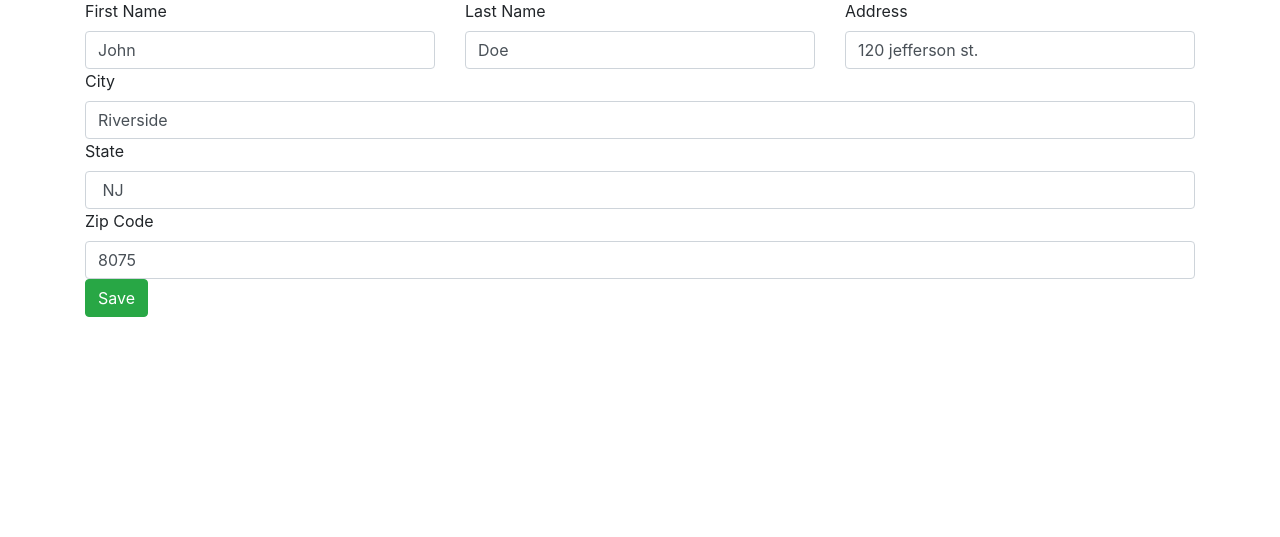
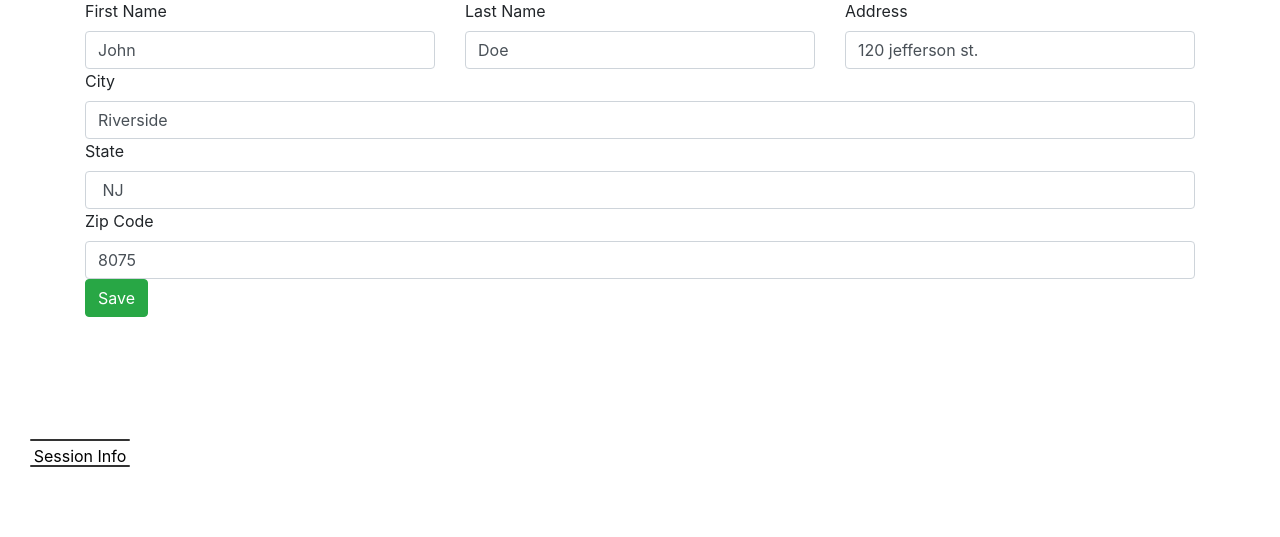
Before and after one commit to Parikshit-njit/Project4, a Flask app: page /edit/1 in a window 1280 px wide. Shown: the part 61-598 px from the top of the page. Run offline with Flask 2, Linux system fonts and the light colour scheme; the visitor is signed in with stand-in values (Sample User, id 1); data comes from the database, SQL or seed files in the repository; some libraries are stand-ins or nearby versions.

Commit message:
Fix: added link for viewing session info

```diff
--- a/flask_app/templates/layout.html
+++ b/flask_app/templates/layout.html
@@ -5,7 +5,84 @@
     <!-- Required meta tags -->
 
     <!-- Bootstrap CSS -->
+    <style>
+        div.backBtn {
+  width: 100px;
+  left: 30px;
+  top: 500px;
+  background-color: #f4f4f4;
+  transition: all 0.4s ease;
+  position: fixed;
+  cursor: pointer;
+}
 
+span.line {
+  bottom: auto;
+  right: auto;
+  top: auto;
+  left: auto;
+  background-color: #333;
+  border-radius: 10px;
+  width: 100%;
+  left: 0px;
+  height: 2px;
+  display: block;
+  position: absolute;
+  transition: width 0.2s ease 0.1s, left 0.2s ease, transform 0.2s ease 0.3s, background-color 0.2s ease;
+}
+
+span.tLine {
+  top: 0px;
+}
+
+span.mLine {
+  top: 13px;
+  opacity: 0;
+}
+
+span.bLine {
+  top: 26px;
+}
+
+.label {
+  position: absolute;
+  left: 0px;
+  top: 5px;
+  width: 100%;
+  text-align: center;
+  transition: all 0.4s ease;
+  font-size: 1em;
+}
+
+div.backBtn:hover span.label {
+  left: 25px
+}
+
+div.backBtn:hover span.line {
+  left: -10px;
+  height: 5px;
+  background-color: #F76060;
+}
+
+div.backBtn:hover span.tLine {
+  width: 25px;
+  transform: rotate(-45deg);
+  left: -15px;
+  top: 6px;
+}
+
+div.backBtn:hover span.mLine {
+  opacity: 1;
+  width: 30px;
+}
+
+div.backBtn:hover span.bLine {
+  width: 25px;
+  transform: rotate(45deg);
+  left: -15px;
+  top: 20px;
+}
+    </style>
 
     <meta charset="utf-8">
     <meta content="width=device-width, initial-scale=1, shrink-to-fit=no" name="viewport">
@@ -61,5 +138,11 @@
             integrity="sha384-wfSDF2E50Y2D1uUdj0O3uMBJnjuUD4Ih7YwaYd1iqfktj0Uod8GCExl3Og8ifwB6"
             src="https://stackpath.bootstrapcdn.com/bootstrap/4.4.1/js/bootstrap.min.js"></script>
 </div>
+<div class="backBtn">
+     <a href="/get_email" style="color: black"> <span class="line tLine"></span>
+      <span class="line mLine"></span>
+      <span class="label">Session Info</span>
+         <span class="line bLine"></span></a>
+</div>
 </body>
 </html>
--- a/flask_app/templates/new.html
+++ b/flask_app/templates/new.html
@@ -37,7 +37,8 @@
             {{ form.submit(class = "form-control") }}
 
 </form>
-<br>
+
+
 {#    <ul class="list-group list-group-flush">#}
 {#    {% for temp in all_addresses %}#}
 {#        <li class="list-group-item">{{ temp.id }} &nbsp;#}
```
